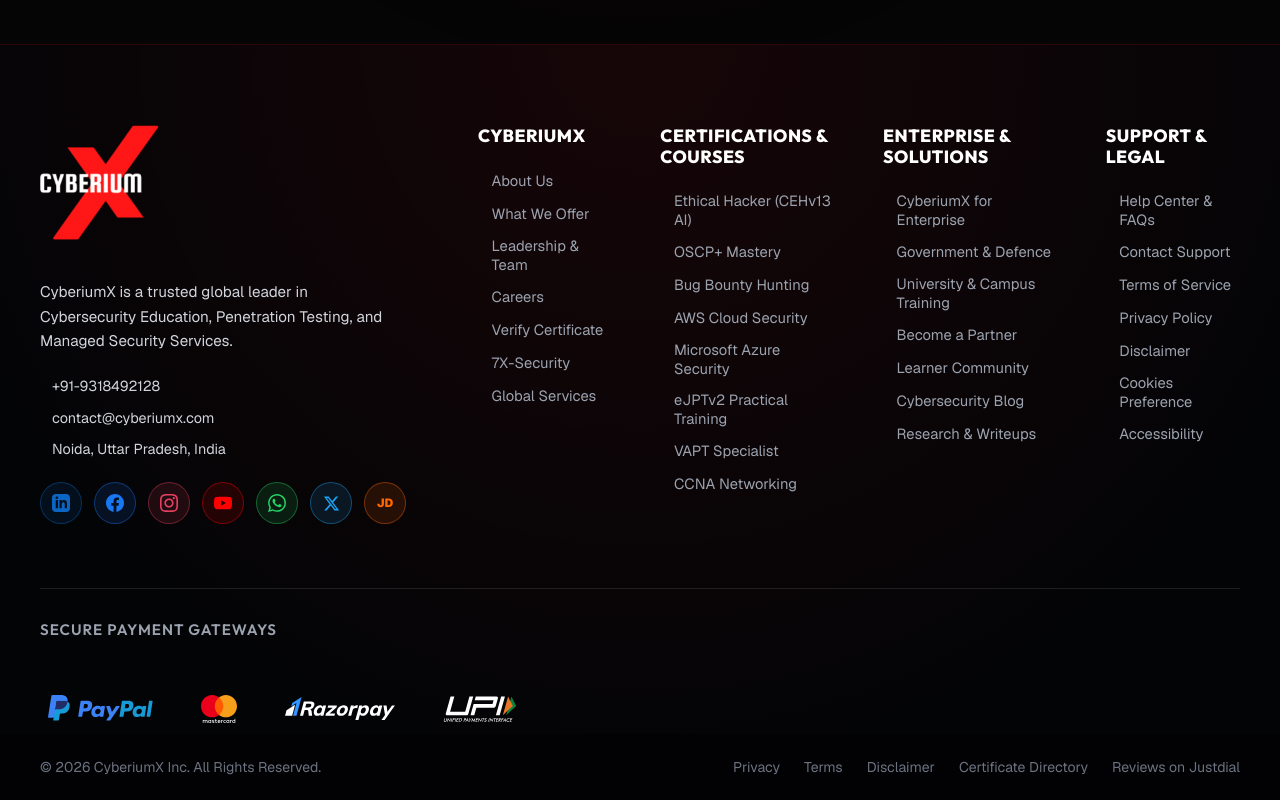
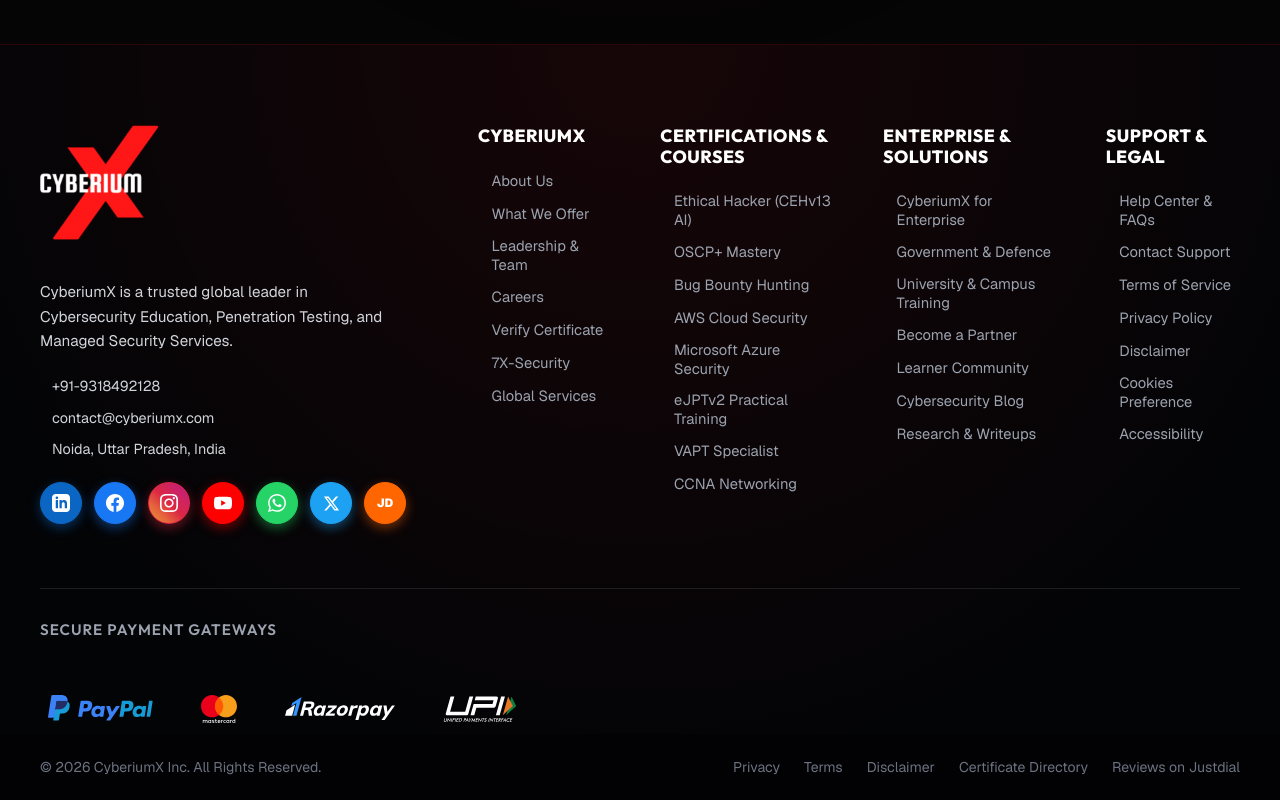
Before and after one commit to sarthakjain-cell/CyberiumX, a Next.js app: page / in a window 1280 px wide. Shown: the part 7360-8160 px from the top of the page. Built offline with nearby package versions, Linux system fonts and the light colour scheme.

Commit message:
style: make all social media icons solid bold brand colors instead of translucent

```diff
--- a/src/app/contact-us/ContactUs.module.css
+++ b/src/app/contact-us/ContactUs.module.css
@@ -74,82 +74,89 @@
   transform: translateY(-4px) scale(1.08);
 }
 
-/* Authentic Social Brand Colors */
+/* Authentic Social Brand Colors - Solid & Bold */
 .linkedin {
-  color: #0A66C2 !important;
-  border-color: rgba(10, 102, 194, 0.4) !important;
-  background: rgba(10, 102, 194, 0.12) !important;
+  background: #0A66C2 !important;
+  color: #ffffff !important;
+  border-color: #0A66C2 !important;
+  box-shadow: 0 4px 12px rgba(10, 102, 194, 0.45) !important;
 }
 .linkedin:hover {
   background: #0A66C2 !important;
   color: #ffffff !important;
-  box-shadow: 0 0 20px rgba(10, 102, 194, 0.7) !important;
+  box-shadow: 0 0 22px rgba(10, 102, 194, 0.85) !important;
 }
 
 .instagram {
-  color: #E4405F !important;
-  border-color: rgba(228, 64, 95, 0.4) !important;
-  background: rgba(228, 64, 95, 0.12) !important;
+  background: linear-gradient(45deg, #f09433, #e6683c, #dc2743, #cc2366, #bc1888) !important;
+  color: #ffffff !important;
+  border-color: #dc2743 !important;
+  box-shadow: 0 4px 12px rgba(220, 39, 67, 0.45) !important;
 }
 .instagram:hover {
   background: linear-gradient(45deg, #f09433, #e6683c, #dc2743, #cc2366, #bc1888) !important;
   color: #ffffff !important;
-  box-shadow: 0 0 20px rgba(220, 39, 67, 0.7) !important;
+  box-shadow: 0 0 22px rgba(220, 39, 67, 0.85) !important;
 }
 
 .facebook {
-  color: #1877F2 !important;
-  border-color: rgba(24, 119, 242, 0.4) !important;
-  background: rgba(24, 119, 242, 0.12) !important;
+  background: #1877F2 !important;
+  color: #ffffff !important;
+  border-color: #1877F2 !important;
+  box-shadow: 0 4px 12px rgba(24, 119, 242, 0.45) !important;
 }
 .facebook:hover {
   background: #1877F2 !important;
   color: #ffffff !important;
-  box-shadow: 0 0 20px rgba(24, 119, 242, 0.7) !important;
+  box-shadow: 0 0 22px rgba(24, 119, 242, 0.85) !important;
 }
 
 .youtube {
-  color: #FF0000 !important;
-  border-color: rgba(255, 0, 0, 0.4) !important;
-  background: rgba(255, 0, 0, 0.12) !important;
+  background: #FF0000 !important;
+  color: #ffffff !important;
+  border-color: #FF0000 !important;
+  box-shadow: 0 4px 12px rgba(255, 0, 0, 0.45) !important;
 }
 .youtube:hover {
   background: #FF0000 !important;
   color: #ffffff !important;
-  box-shadow: 0 0 20px rgba(255, 0, 0, 0.7) !important;
+  box-shadow: 0 0 22px rgba(255, 0, 0, 0.85) !important;
 }
 
 .twitter {
-  color: #1DA1F2 !important;
-  border-color: rgba(29, 161, 242, 0.4) !important;
-  background: rgba(29, 161, 242, 0.12) !important;
+  background: #1DA1F2 !important;
+  color: #ffffff !important;
+  border-color: #1DA1F2 !important;
+  box-shadow: 0 4px 12px rgba(29, 161, 242, 0.45) !important;
 }
 .twitter:hover {
   background: #1DA1F2 !important;
   color: #ffffff !important;
-  box-shadow: 0 0 20px rgba(29, 161, 242, 0.7) !important;
+  box-shadow: 0 0 22px rgba(29, 161, 242, 0.85) !important;
 }
 
 .whatsapp {
-  color: #25D366 !important;
-  border-color: rgba(37, 211, 102, 0.4) !important;
-  background: rgba(37, 211, 102, 0.12) !important;
+  background: #25D366 !important;
+  color: #ffffff !important;
+  border-color: #25D366 !important;
+  box-shadow: 0 4px 12px rgba(37, 211, 102, 0.45) !important;
 }
 .whatsapp:hover {
   background: #25D366 !important;
   color: #ffffff !important;
-  box-shadow: 0 0 20px rgba(37, 211, 102, 0.7) !important;
+  box-shadow: 0 0 22px rgba(37, 211, 102, 0.85) !important;
 }
 
 .justdial {
-  color: #FF6600 !important;
-  border-color: rgba(255, 102, 0, 0.4) !important;
-  background: rgba(255, 102, 0, 0.12) !important;
+  background: #FF6600 !important;
+  color: #ffffff !important;
+  border-color: #FF6600 !important;
+  box-shadow: 0 4px 12px rgba(255, 102, 0, 0.45) !important;
 }
 .justdial:hover {
   background: #FF6600 !important;
   color: #ffffff !important;
-  box-shadow: 0 0 20px rgba(255, 102, 0, 0.7) !important;
+  box-shadow: 0 0 22px rgba(255, 102, 0, 0.85) !important;
 }
 
 .formSection {
--- a/src/components/Footer.module.css
+++ b/src/components/Footer.module.css
@@ -79,82 +79,89 @@
   transform: translateY(-4px) scale(1.08);
 }
 
-/* Authentic Social Brand Colors */
+/* Authentic Social Brand Colors - Solid & Bold */
 .linkedin {
-  color: #0A66C2 !important;
-  border-color: rgba(10, 102, 194, 0.4) !important;
-  background: rgba(10, 102, 194, 0.12) !important;
+  background: #0A66C2 !important;
+  color: #ffffff !important;
+  border-color: #0A66C2 !important;
+  box-shadow: 0 4px 12px rgba(10, 102, 194, 0.45) !important;
 }
 .linkedin:hover {
   background: #0A66C2 !important;
   color: #ffffff !important;
-  box-shadow: 0 0 20px rgba(10, 102, 194, 0.7) !important;
+  box-shadow: 0 0 22px rgba(10, 102, 194, 0.85) !important;
 }
 
 .instagram {
-  color: #E4405F !important;
-  border-color: rgba(228, 64, 95, 0.4) !important;
-  background: rgba(228, 64, 95, 0.12) !important;
+  background: linear-gradient(45deg, #f09433, #e6683c, #dc2743, #cc2366, #bc1888) !important;
+  color: #ffffff !important;
+  border-color: #dc2743 !important;
+  box-shadow: 0 4px 12px rgba(220, 39, 67, 0.45) !important;
 }
 .instagram:hover {
   background: linear-gradient(45deg, #f09433, #e6683c, #dc2743, #cc2366, #bc1888) !important;
   color: #ffffff !important;
-  box-shadow: 0 0 20px rgba(220, 39, 67, 0.7) !important;
+  box-shadow: 0 0 22px rgba(220, 39, 67, 0.85) !important;
 }
 
 .facebook {
-  color: #1877F2 !important;
-  border-color: rgba(24, 119, 242, 0.4) !important;
-  background: rgba(24, 119, 242, 0.12) !important;
+  background: #1877F2 !important;
+  color: #ffffff !important;
+  border-color: #1877F2 !important;
+  box-shadow: 0 4px 12px rgba(24, 119, 242, 0.45) !important;
 }
 .facebook:hover {
   background: #1877F2 !important;
   color: #ffffff !important;
-  box-shadow: 0 0 20px rgba(24, 119, 242, 0.7) !important;
+  box-shadow: 0 0 22px rgba(24, 119, 242, 0.85) !important;
 }
 
 .youtube {
-  color: #FF0000 !important;
-  border-color: rgba(255, 0, 0, 0.4) !important;
-  background: rgba(255, 0, 0, 0.12) !important;
+  background: #FF0000 !important;
+  color: #ffffff !important;
+  border-color: #FF0000 !important;
+  box-shadow: 0 4px 12px rgba(255, 0, 0, 0.45) !important;
 }
 .youtube:hover {
   background: #FF0000 !important;
   color: #ffffff !important;
-  box-shadow: 0 0 20px rgba(255, 0, 0, 0.7) !important;
+  box-shadow: 0 0 22px rgba(255, 0, 0, 0.85) !important;
 }
 
 .twitter {
-  color: #1DA1F2 !important;
-  border-color: rgba(29, 161, 242, 0.4) !important;
-  background: rgba(29, 161, 242, 0.12) !important;
+  background: #1DA1F2 !important;
+  color: #ffffff !important;
+  border-color: #1DA1F2 !important;
+  box-shadow: 0 4px 12px rgba(29, 161, 242, 0.45) !important;
 }
 .twitter:hover {
   background: #1DA1F2 !important;
   color: #ffffff !important;
-  box-shadow: 0 0 20px rgba(29, 161, 242, 0.7) !important;
+  box-shadow: 0 0 22px rgba(29, 161, 242, 0.85) !important;
 }
 
 .whatsapp {
-  color: #25D366 !important;
-  border-color: rgba(37, 211, 102, 0.4) !important;
-  background: rgba(37, 211, 102, 0.12) !important;
+  background: #25D366 !important;
+  color: #ffffff !important;
+  border-color: #25D366 !important;
+  box-shadow: 0 4px 12px rgba(37, 211, 102, 0.45) !important;
 }
 .whatsapp:hover {
   background: #25D366 !important;
   color: #ffffff !important;
-  box-shadow: 0 0 20px rgba(37, 211, 102, 0.7) !important;
+  box-shadow: 0 0 22px rgba(37, 211, 102, 0.85) !important;
 }
 
 .justdial {
-  color: #FF6600 !important;
-  border-color: rgba(255, 102, 0, 0.4) !important;
-  background: rgba(255, 102, 0, 0.12) !important;
+  background: #FF6600 !important;
+  color: #ffffff !important;
+  border-color: #FF6600 !important;
+  box-shadow: 0 4px 12px rgba(255, 102, 0, 0.45) !important;
 }
 .justdial:hover {
   background: #FF6600 !important;
   color: #ffffff !important;
-  box-shadow: 0 0 20px rgba(255, 102, 0, 0.7) !important;
+  box-shadow: 0 0 22px rgba(255, 102, 0, 0.85) !important;
 }
 
 .footerCol h4 {
```
